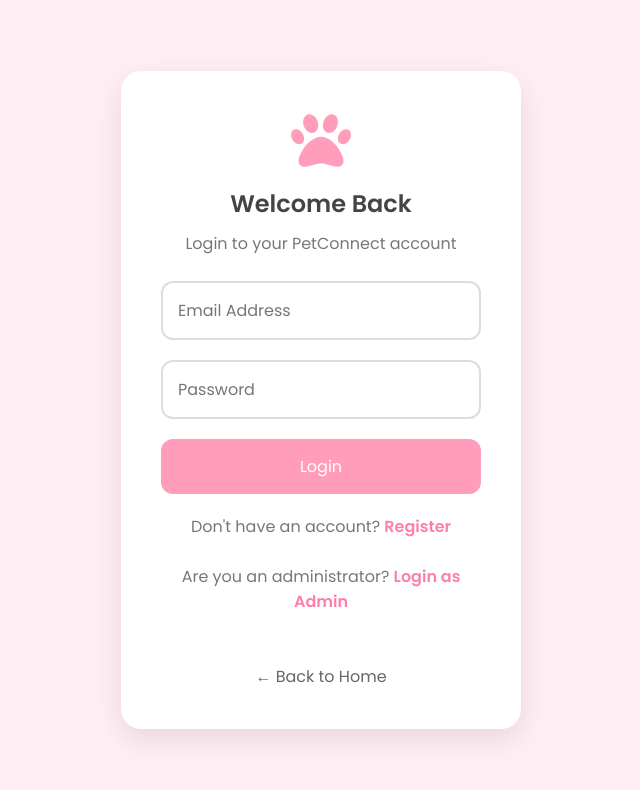
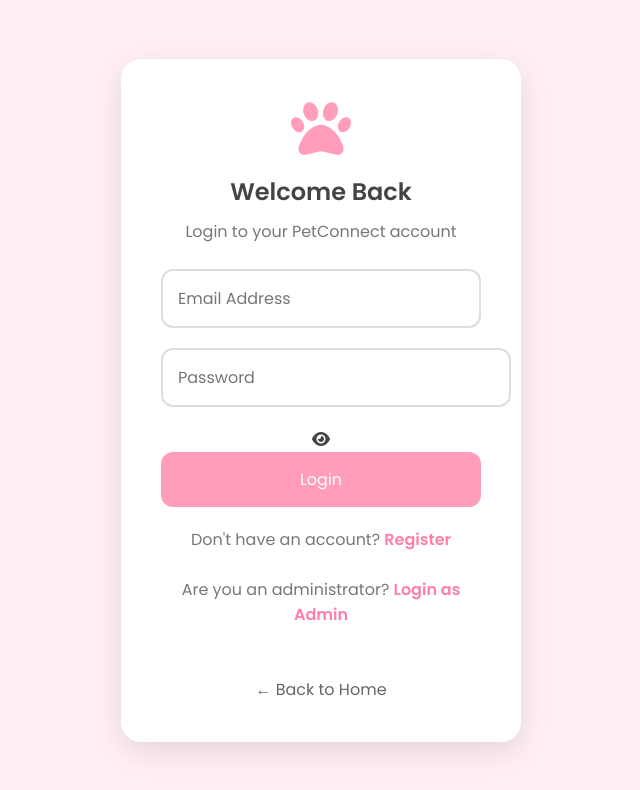
Before and after one commit to MalihaChowdhuryTasnim/PetConnect, a website: page frontend/login.html in a window 1280 px wide. Shown: the whole page, without its empty margins (319-959 px from the left). Drawn offline with Linux system fonts and the light colour scheme.

Commit message:
Enhance login form with password visibility toggle
Added a password field with toggle visibility feature.

```diff
--- a/frontend/login.html
+++ b/frontend/login.html
@@ -37,11 +37,18 @@
             placeholder="Email Address"
             required>
 
-            <input
-            type="password"
-            id="password"
-            placeholder="Password"
-            required>
+            <div class="password-field">
+
+                <input
+                type="password"
+                id="password"
+                class="password-input"
+                placeholder="Password"
+                required>
+
+                <i class="fa-solid fa-eye toggle-password" data-target="password"></i>
+
+            </div>
 
             <button type="submit">
                 Login
```
